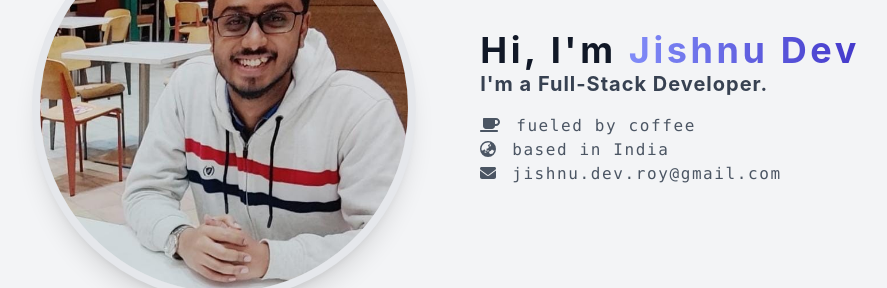
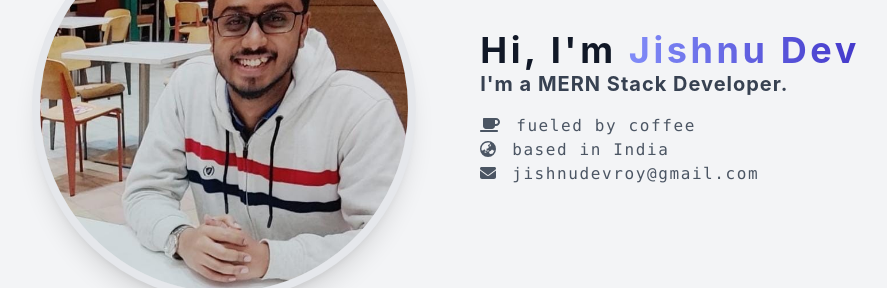
Before and after one commit to jishnu0712/myPortfolio, a React (Create React App) app: page / in a window 1280 px wide. Shown: the part 304-592 px from the top of the page, without its empty margins (162-1049 px from the left). Built offline with nearby package versions, Linux system fonts and the light colour scheme.

Commit message:
minor details update

```diff
--- a/src/pages/About.jsx
+++ b/src/pages/About.jsx
@@ -55,11 +55,12 @@ function About() {
                     javascript<br />
                     React.js<br />
                     Node.js<br />
-                    html5<br />
-                    css3<br />
+                    MySQL<br />
+                    MongoDB<br />
+                    html<br />
+                    css<br />
                     tailwind CSS<br />
                     git<br />
-                    github<br />
                     bootstrap<br />
                 </p>
             </Box>
@@ -72,6 +73,7 @@ function About() {
                     🎭theater<br />
                     🎥movies<br />
                     🌶cooking<br />
+                    🥾trekking<br />
                 </p>
             </Box>
         </div>
--- a/src/pages/MainComponent.jsx
+++ b/src/pages/MainComponent.jsx
@@ -48,7 +48,7 @@ const MainComponent = () => {
         <h1 className={classNames.headline}>
           Hi, I'm <span className={classNames.gradientText}>Jishnu Dev</span>
         </h1>
-        <h3 className={classNames.subHeadline}>I'm a Full-Stack Developer.</h3>
+        <h3 className={classNames.subHeadline}>I'm a MERN Stack Developer.</h3>
         <ul
           className={`details text-base font-mono mt-4 tracking-widest ${classNames.listItem}`}
         >
@@ -67,7 +67,7 @@ const MainComponent = () => {
           <li className={classNames.listItem}>
             {email}
             <p className={`pl-4 inline-block ${classNames.listItem}`}>
-              jishnu.dev.roy@gmail.com
+              jishnudevroy@gmail.com
             </p>
           </li>
         </ul>
```
